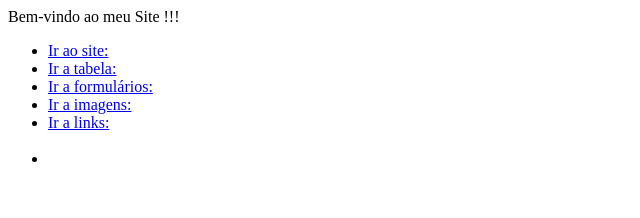
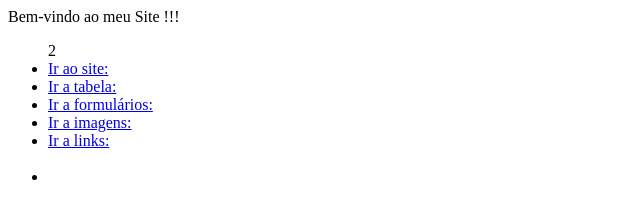
Before and after one commit to FranSouzaOficial/FranSouzaOficial.github.io, a plain HTML site: page INDEX.html in a window 1280 px wide. Shown: the whole page, without its empty margins (0-640 px from the left). Drawn offline with Linux system fonts and the light colour scheme.

Commit message:
renomeia

```diff
--- a/INDEX.html
+++ b/INDEX.html
@@ -5,7 +5,7 @@
     <title>Bem-vindo ao meu Site !!!</title>
     <table>Bem-vindo ao meu Site !!! <!DOCTYPE html></table>
     <body>
-<Ul>
+<Ul>2
     <LI>
         <a href="SITE.HTML"> Ir ao site:</a>
     </LI>
```
